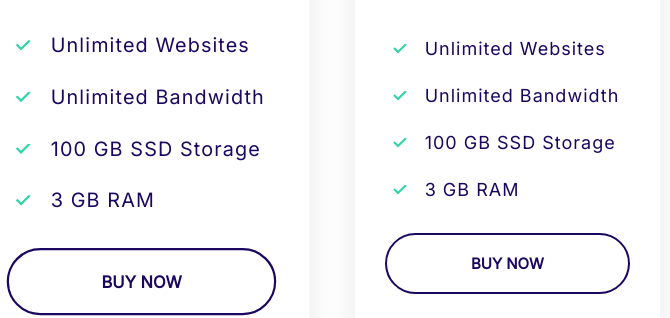
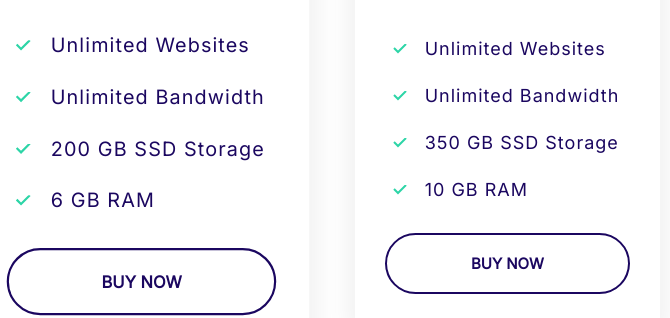
Before and after one commit to dearrueben/moshifyclone, a website built with Parcel: page index.html in a window 1280 px wide. Shown: the part 1505-1823 px from the top of the page, 498-1168 px from the left. Built offline with nearby package versions, Linux system fonts and the light colour scheme.

Commit message:
Plan list upgrade.

```diff
--- a/index.html
+++ b/index.html
@@ -114,8 +114,8 @@
               <ul class="list list--tick">
                 <li class="list__item">Unlimited Websites</li>
                 <li class="list__item">Unlimited Bandwidth</li>
-                <li class="list__item">100 GB SSD Storage</li>
-                <li class="list__item">3 GB RAM</li>
+                <li class="list__item">200 GB SSD Storage</li>
+                <li class="list__item">6 GB RAM</li>
               </ul>
               <button class="btn btn--outline btn--block">Buy Now</button>
             </div>
@@ -135,8 +135,8 @@
               <ul class="list list--tick">
                 <li class="list__item">Unlimited Websites</li>
                 <li class="list__item">Unlimited Bandwidth</li>
-                <li class="list__item">100 GB SSD Storage</li>
-                <li class="list__item">3 GB RAM</li>
+                <li class="list__item">350 GB SSD Storage</li>
+                <li class="list__item">10 GB RAM</li>
               </ul>
               <button class="btn btn--outline btn--block">Buy Now</button>
             </div>
```
